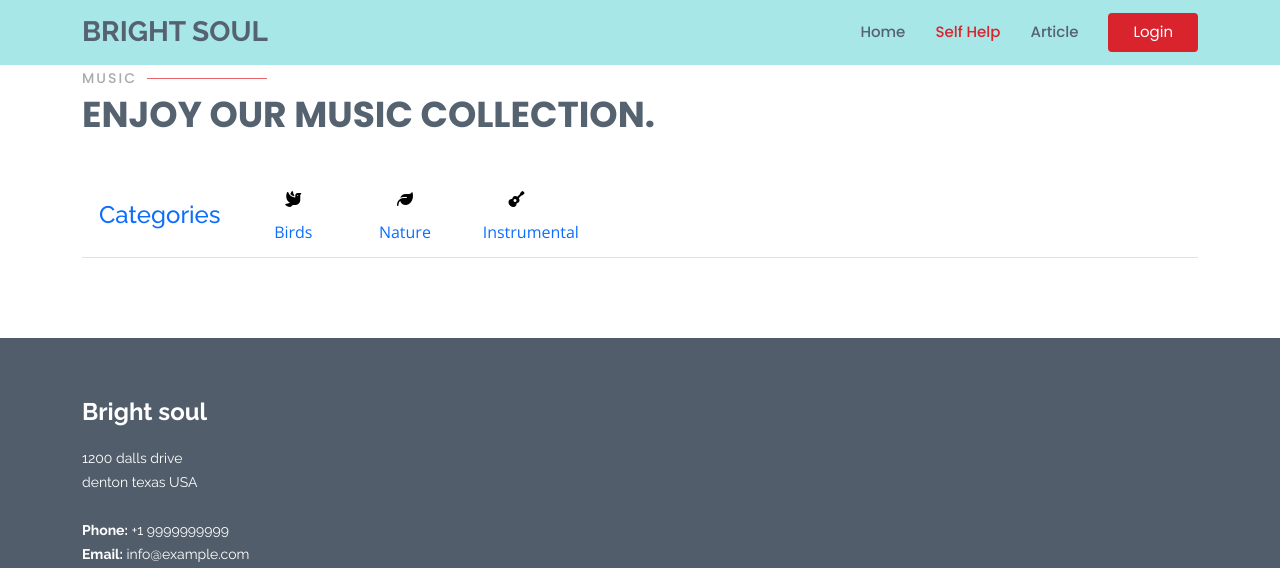
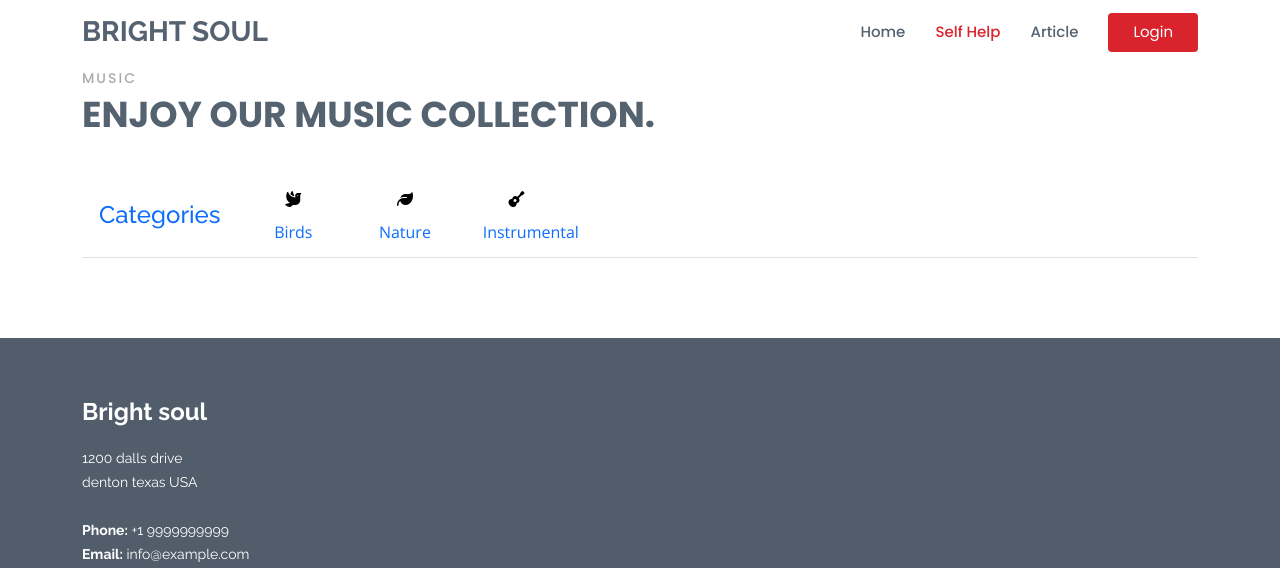
Before and after one commit to brightsoul7/BrightSoul, a plain HTML site: page frontend/music.html in a window 1280 px wide. Shown: the top 568 px of the page. Drawn offline with nearby package versions, Linux system fonts and the light colour scheme.

Commit message:
Refactored music page

```diff
--- a/frontend/assets/css/music-style.css
+++ b/frontend/assets/css/music-style.css
@@ -70,7 +70,6 @@ h6 {
 # Header
 --------------------------------------------------------------*/
 #header {
-  background: rgb(168, 231, 231);
   transition: all 0.5s;
   z-index: 997;
   padding: 11px 0;
@@ -554,7 +553,6 @@ section {
   width: 120px;
   height: 1px;
   display: inline-block;
-  background: #e6636a;
   margin: 4px 10px;
 }
 
```
